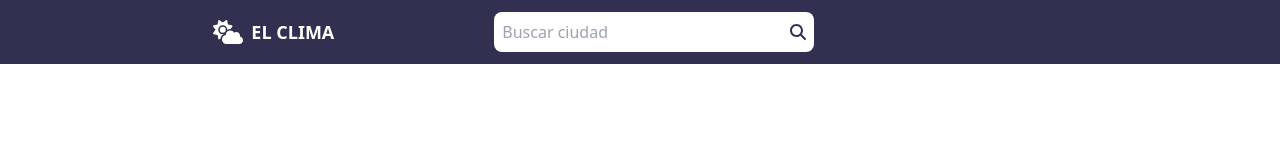
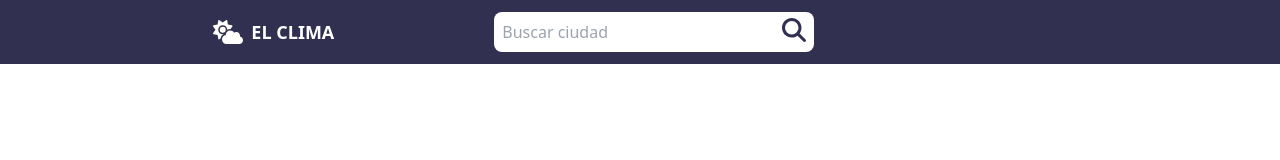
Before and after one commit to FabricioMirandaDeveloper/ProyectoClima, a React (Vite) app in the folder App Clima/: page / in a window 1280 px wide. Shown: the top 160 px of the page. Built offline with nearby package versions, Linux system fonts and the light colour scheme.

Commit message:
Añadido tipo explícito a  y configurado formulario para búsqueda con Enter

```diff
--- a/App Clima/src/components/Header.tsx
+++ b/App Clima/src/components/Header.tsx
@@ -8,7 +8,7 @@ interface HeaderProps {
   setForecastData: (data:ForecastData[]) => void
 }
 const Header = ({setWeatherData, setForecastData}: HeaderProps) => {
-  const [city, setCity] = useState("")
+  const [city, setCity] = useState<string>("")
   const handleFetchWeather = async() => {
     try {
       const data = await fetchWeather(city)
@@ -21,6 +21,10 @@ const Header = ({setWeatherData, setForecastData}: HeaderProps) => {
       console.error("Error fetching weather data:", error);
     }
   }
+  const handleSubmit = (event: React.FormEvent) => {
+    event.preventDefault();
+    handleFetchWeather();
+  };
   return (
     <>
       <header className="h-16 bg-[#313050] flex items-center justify-center text-white">
@@ -29,10 +33,12 @@ const Header = ({setWeatherData, setForecastData}: HeaderProps) => {
             <FontAwesomeIcon className='h-6' icon={faCloudSun} />
             <h1 className='font-bold text-lg'>EL CLIMA</h1>
           </div>
-          <div className='relative text-[#313050]'>
+          <form onSubmit={handleSubmit} className='relative text-[#313050]'>
             <input type="text" className='w-36 p-2 rounded-lg sm:w-60 lg:w-80' placeholder='Buscar ciudad' onChange={e=>setCity(e.target.value)} value={city}/>
-            <FontAwesomeIcon className='absolute right-2 top-1/2 transform -translate-y-1/2' icon={faMagnifyingGlass} onClick={handleFetchWeather}/>
-          </div>
+            <button type="submit" className='absolute right-2 top-1/2 transform -translate-y-1/2'>
+            <FontAwesomeIcon className='h-6' icon={faMagnifyingGlass}/>
+            </button>
+          </form>
         </nav>
 
       </header>
```
